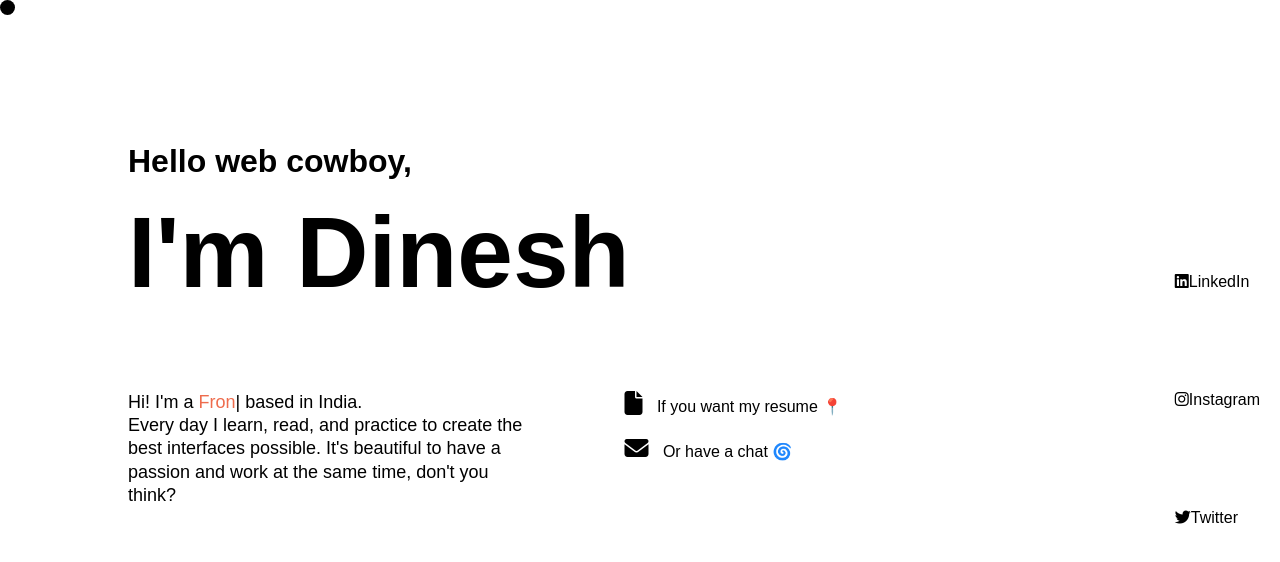
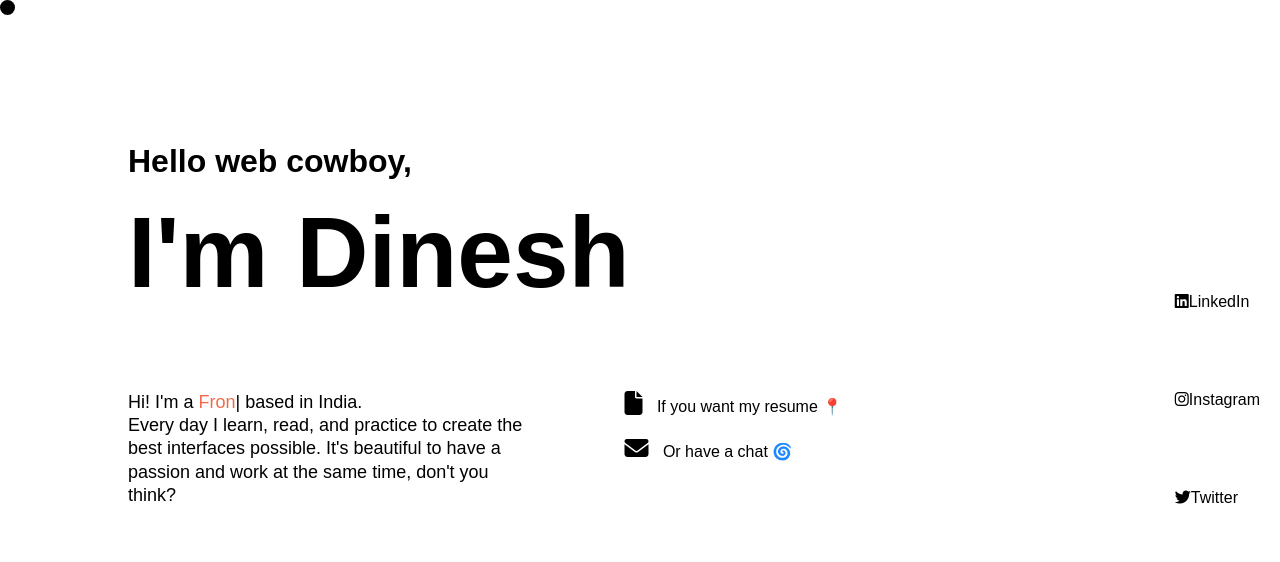
Before and after one commit to Dinesh1845/Personal-Portfolio, a plain HTML site: page index.html in a window 1280 px wide. Drawn offline with nearby package versions, Linux system fonts and the light colour scheme.

Commit message:
fixed some width

```diff
--- a/additional.js
+++ b/additional.js
@@ -30,4 +30,4 @@ ScrollReveal().reveal(".main" , {
   distance:'50px',
   mobile:false,
   origin:'top'
-})
+});
--- a/style.css
+++ b/style.css
@@ -10,7 +10,7 @@
     flex-direction:column;
     margin-left: 10%;
     margin-top: 10%;
-    height: 100vh;
+    height: 70vh;
 }
 
 #typed-output{
@@ -49,13 +49,13 @@
     color: black;
 }
 .social-links {
-    position: fixed;
+    position:absolute;
     right: 20px;
     top: 50%;
     transform: translateY(-50%);
     display: flex;
     flex-direction: column;
-    gap: 100px;
+    gap: 80px;
 }
 
 .social-links a {
```
